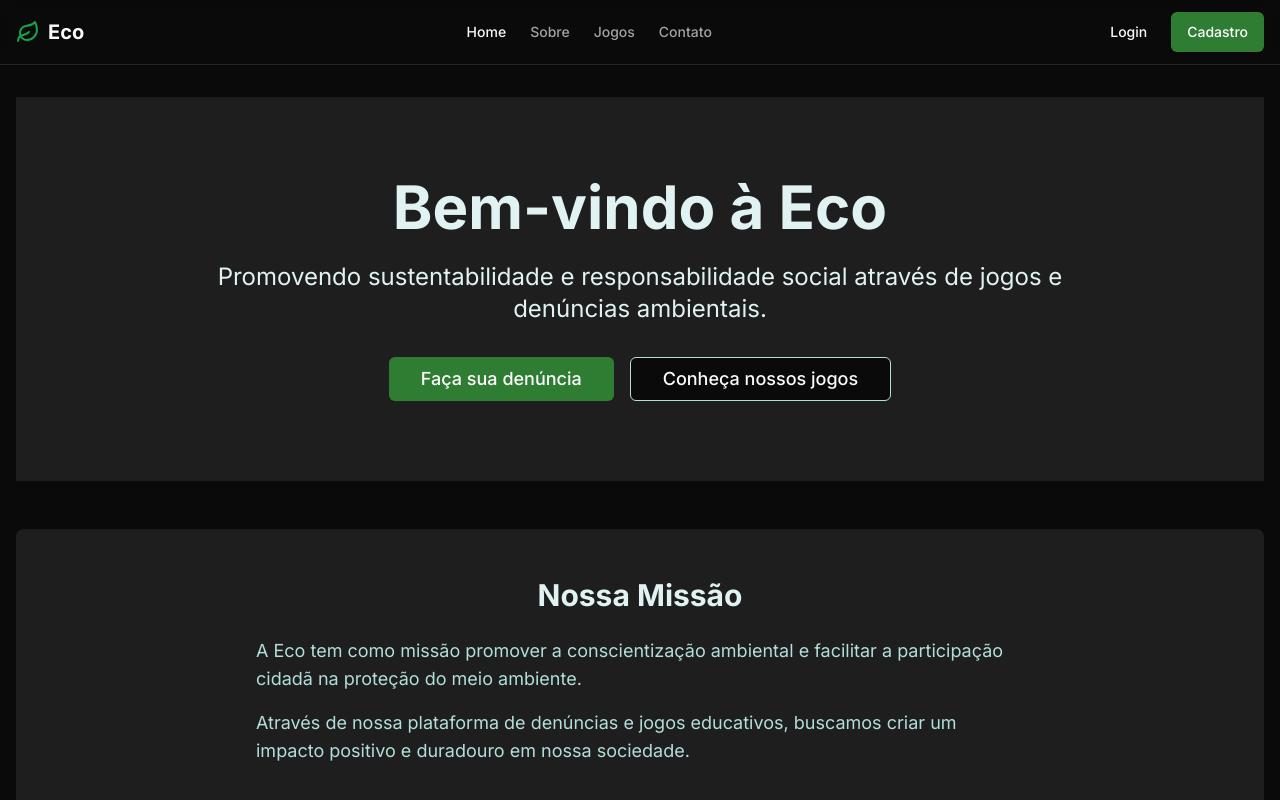
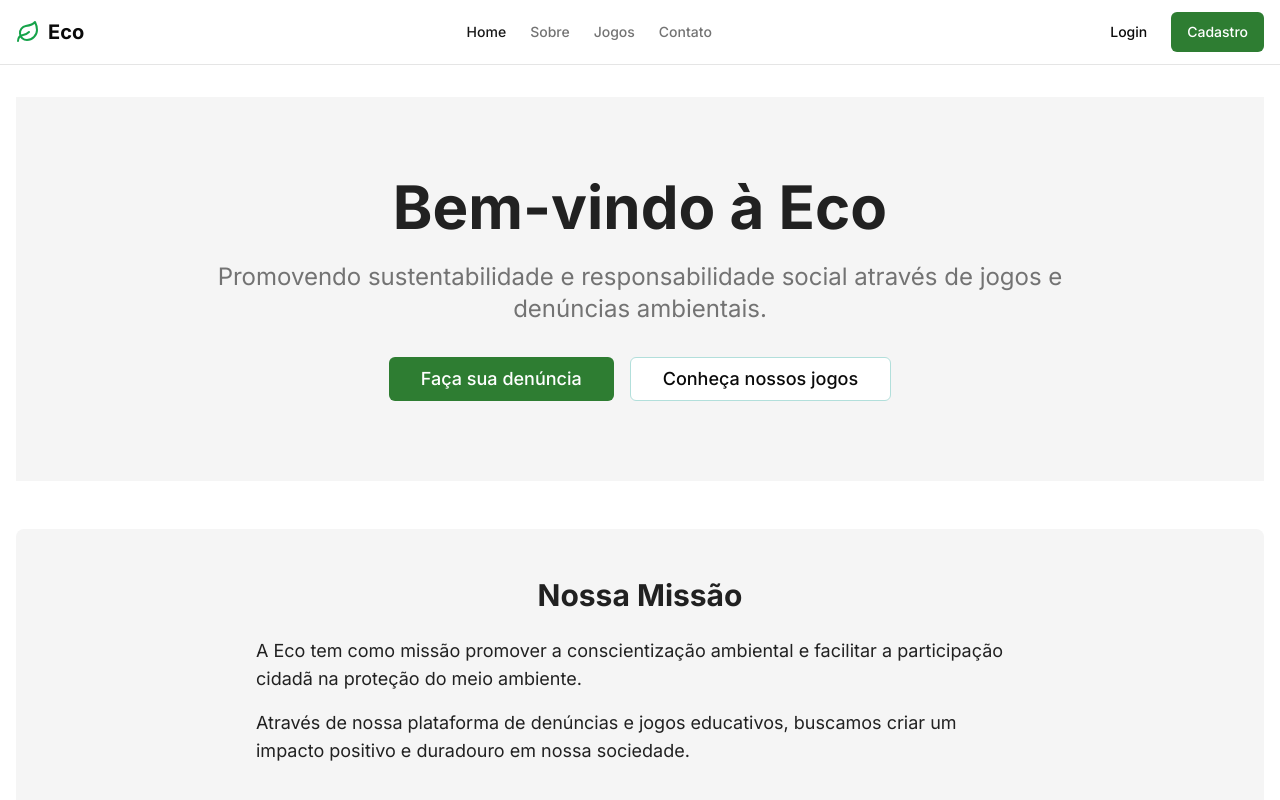
Before and after one commit to wolf-devx/ECO, a Next.js app: page / in a window 1280 px wide. Shown: the top 800 px of the page. Built offline with nearby package versions, Linux system fonts and the light colour scheme.

Commit message:
style: apply visual adjustments for light/dark mode as outlined in #2

```diff
--- a/app/layout.tsx
+++ b/app/layout.tsx
@@ -21,7 +21,7 @@ export default function RootLayout({
   children: React.ReactNode
 }>) {
   return (
-    <html lang="pt-BR" className="dark">
+    <html lang="pt-BR">
       <body className={inter.className}>
         <AuthProvider>
           <div className="app-container">
```
